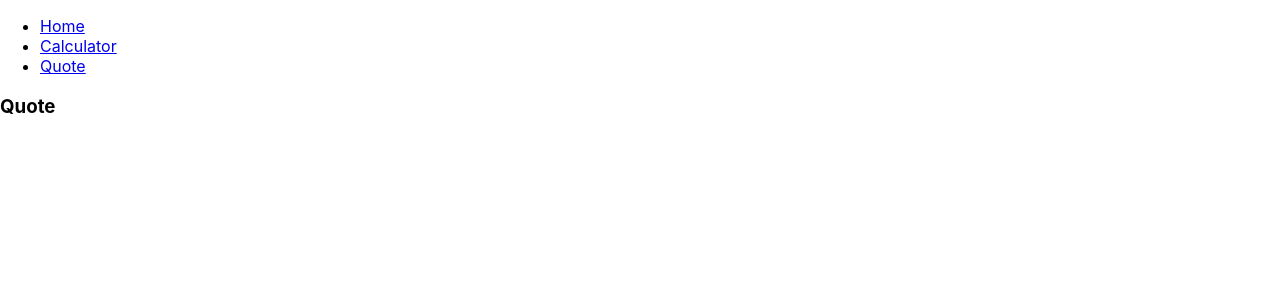
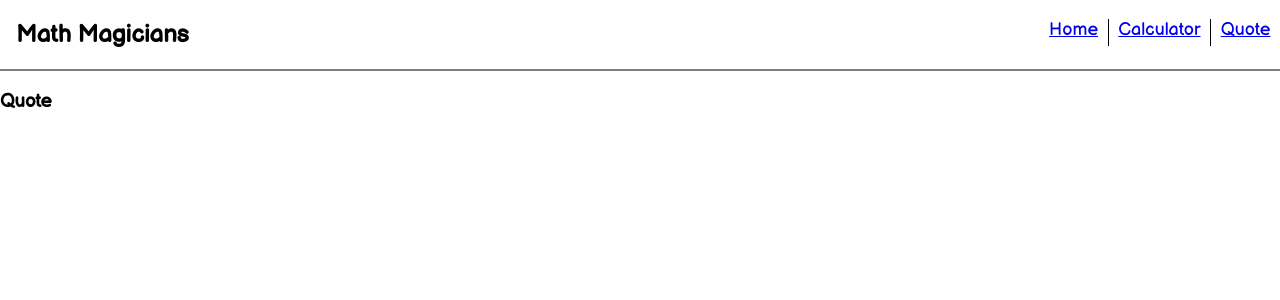
Before and after one commit to TedLivist/math-magicians, a React (Create React App) app: page /quote in a window 1280 px wide. Shown: the top 300 px of the page. Built offline with nearby package versions, Linux system fonts and the light colour scheme.

Commit message:
Style navbar

```diff
--- a/public/index.html
+++ b/public/index.html
@@ -24,6 +24,8 @@
       work correctly both with client-side routing and a non-root public URL.
       Learn how to configure a non-root public URL by running `npm run build`.
     -->
+    <link rel="preconnect" href="https://fonts.gstatic.com" crossorigin>
+    <link href="https://fonts.googleapis.com/css2?family=Balsamiq+Sans&display=swap" rel="stylesheet">
     <title>React App</title>
   </head>
   <body>
--- a/src/components/navbar.js
+++ b/src/components/navbar.js
@@ -2,6 +2,7 @@
 
 import React from 'react';
 import { NavLink } from 'react-router-dom';
+import '../stylesheets/navbar.css';
 
 const Navbar = () => {
   const links = [
@@ -23,12 +24,15 @@ const Navbar = () => {
   ];
 
   return (
-    <nav>
-      <ul>
+    <nav className="navbar">
+      <div>
+        <h2>Math Magicians</h2>
+      </div>
+      <ul className="menu-items">
         {links.map((link) => {
           return (
-            <li key={link.id}>
-              <NavLink to={link.path}>{link.text}</NavLink>
+            <li key={link.id} className={link.id === 3 ? '' : 'link-border'}>
+              <NavLink to={link.path} className="link-margin">{link.text}</NavLink>
             </li>
           );
         })}
--- a/src/index.css
+++ b/src/index.css
@@ -1,17 +1,6 @@
 body {
   margin: 0;
-  font-family:
-    -apple-system,
-    BlinkMacSystemFont,
-    'Segoe UI',
-    'Roboto',
-    'Oxygen',
-    'Ubuntu',
-    'Cantarell',
-    'Fira Sans',
-    'Droid Sans',
-    'Helvetica Neue',
-    sans-serif;
+  font-family: 'Balsamiq Sans', cursive;
   -webkit-font-smoothing: antialiased;
   -moz-osx-font-smoothing: grayscale;
 }
--- /dev/null
+++ b/src/stylesheets/navbar.css
@@ -0,0 +1,30 @@
+.navbar {
+  border-bottom: 2px solid grey ;
+  display: flex;
+  justify-content: space-between;
+}
+
+.navbar h2 {
+  margin-left: 1rem;
+}
+
+.menu-items {
+  display: flex;
+  justify-content: end;
+}
+
+.menu-items li {
+  list-style: none;
+  height: 1.7rem;
+  position: relative;
+  top: 0.2rem;
+  font-size: 18px;
+}
+
+.link-border {
+  border-right: 1.5px solid black;
+}
+
+.link-margin {
+  margin: 0 0.6rem;
+}
```
